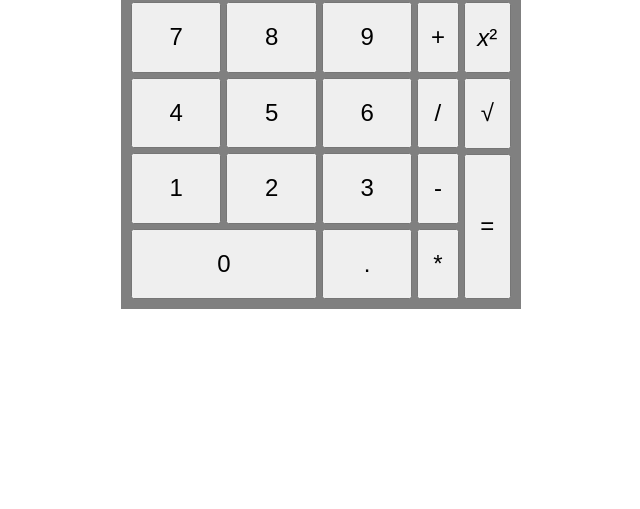
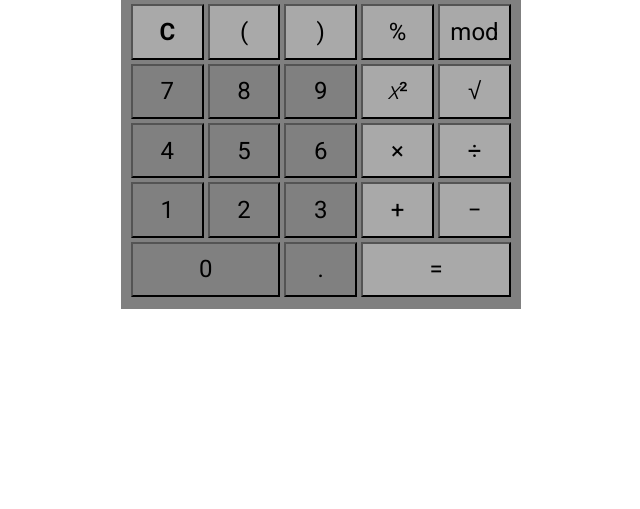
Before and after one commit to arnaudSanchez1816/odin-calculator, a plain HTML site: page index.html in a window 1280 px wide. Shown: the part 291-800 px from the top of the page, without its empty margins (319-959 px from the left). Drawn offline with Linux system fonts and the light colour scheme.

Commit message:
Set calculator grid layout

```diff
--- /dev/null
+++ b/css/grid.css
@@ -0,0 +1,49 @@
+.grid {
+    display: flex;
+    flex-flow: row wrap;
+    width: 100%;
+}
+
+.col, .col-1,
+.col-2, .col-3,
+.col-4, .col-5, .col-6 {
+    padding: 2px;
+}
+
+.col {
+    flex: 1;
+}
+
+.col-1 {
+    flex: 0 0 16.6667%;
+    max-width: 16.6667%;
+}
+
+.col-2 {
+    flex: 0 0 33.3333%;
+    max-width: 50%;
+}
+
+.col-3 {
+    flex: 0 0 50%;
+    max-width: 50%;
+}
+
+.col-4 {
+    flex: 0 0 66.6667%;
+    max-width: 66.6667%;
+}
+
+.col-5 {
+    flex: 0 0 83.3333%;
+    max-width: 83.3333%;
+}
+
+.col-6 {
+    flex: 0 0 100%;
+    max-width: 100%;
+}
+
+.w-100 {
+    min-width: 100%;
+}
--- a/css/style.css
+++ b/css/style.css
@@ -1,4 +1,5 @@
 @import url('https://fonts.googleapis.com/css2?family=Roboto:wght@300;400;700;900&display=swap');
+@import url("/css/grid.css");
 
 html {
     box-sizing: border-box;
@@ -28,8 +29,9 @@ body {
     background-color: gray;
     padding: 10px;
 
+    height: 400px;
     width: 400px;
-    height: 400px;
+    min-width: 400px;
 }
 
 .input {
@@ -39,6 +41,7 @@ body {
     padding: 0 5px 0 5px;
     display: flex;
     align-items: center;
+    justify-content: flex-end;
     > span {
         font-size: 3em;
         text-overflow: ellipsis;
@@ -49,46 +52,42 @@ body {
 }
 
 .controls {
-    display: flex;
     height: 100%;
-    gap: 5px;
 }
 
 .numpad {
-    display: flex;
-    flex-flow: row wrap;
-    justify-content: space-between;
-    gap: 5px;
-    flex: 1 1 75%;
+    flex: 1 1 60%;
+    padding: 0;
+    margin-left: -2px;
 }
 
 .operators {
-    display: flex;
-    flex-flow: column wrap;
-    flex: 1 1 25%;
-    gap: 5px;
+    flex: 1 1 40%;
+    padding: 0;
+    margin-right: -2px;
 }
 
-.control-button {
-    width: 32%;
-    flex: auto;
+.operand {
+    width: 100%;
+    height: 100%;
+    background-color: gray;
     font-size: 1.5em;
-}
-
-.control-button.large {
-    width: 66%;
+    font-family: Roboto, sans-serif;
 }
 
 .operator {
-    height: 20%;
-    flex: auto;
+    width: 100%;
+    height: 100%;
+    background-color: darkgray;
     font-size: 1.5em;
-}
-
-.operator.large{
-    height: 45%;
+    font-family: Roboto, sans-serif;
 }
 
 .italic {
     font-style: italic;
+    font-weight: 300;
 }
+
+.bold {
+    font-weight: 700;
+}
--- a/index.html
+++ b/index.html
@@ -9,30 +9,81 @@
 <body>
     <div class="calculator">
         <div class="input">
-            <span>000000000000000000000000000</span>
+            <span>0</span>
         </div>
-        <div class="controls">
-            <div class="numpad">
-                <button class="control-button">7</button>
-                <button class="control-button">8</button>
-                <button class="control-button">9</button>
-                <button class="control-button">4</button>
-                <button class="control-button">5</button>
-                <button class="control-button">6</button>
-                <button class="control-button">1</button>
-                <button class="control-button">2</button>
-                <button class="control-button">3</button>
-                <button class="control-button large">0</button>
-                <button class="control-button">.</button>
+        <div class="controls grid">
+            <div class="numpad col-4 grid">
+                <div class="col-2">
+                    <button class="operator bold">C</button>
+                </div>
+                <div class="col-2">
+                    <button class="operator">(</button>
+                </div>
+                <div class="col-2">
+                    <button class="operator">)</button>
+                </div>
+                <div class="col-2">
+                    <button class="operand">7</button>
+                </div>
+                <div class="col-2">
+                    <button class="operand">8</button>
+                </div>
+                <div class="col-2">
+                    <button class="operand">9</button>
+                </div>
+                <div class="col-2">
+                    <button class="operand">4</button>
+                </div>
+                <div class="col-2">
+                    <button class="operand">5</button>
+                </div>
+                <div class="col-2">
+                    <button class="operand">6</button>
+                </div>
+                <div class="col-2">
+                    <button class="operand">1</button>
+                </div>
+                <div class="col-2">
+                    <button class="operand">2</button>
+                </div>
+                <div class="col-2">
+                    <button class="operand">3</button>
+                </div>
+                <div class="col-4">
+                    <button class="operand">0</button>
+                </div>
+                <div class="col-2">
+                    <button class="operand">.</button>
+                </div>
             </div>
-            <div class="operators">
-                <button class="operator" type="button">+</button>
-                <button class="operator" type="button">/</button>
-                <button class="operator" type="button">-</button>
-                <button class="operator" type="button">*</button>
-                <button class="operator" type="button"><span class="italic">x</span>²</button>
-                <button class="operator" type="button">√</button>
-                <button class="operator large" type="button">=</button>
+            <div class="operators col-2 grid">
+                <div class="col-3">
+                    <button class="operator">%</button>
+                </div>
+                <div class="col-3">
+                    <button class="operator">mod</button>
+                </div>
+                <div class="col-3">
+                    <button class="operator"><span class="italic">x</span>²</button>
+                </div>
+                <div class="col-3">
+                    <button class="operator">&#8730;</button>
+                </div>
+                <div class="col-3">
+                    <button class="operator">&times;</button>
+                </div>
+                <div class="col-3">
+                    <button class="operator">&div;</button>
+                </div>
+                <div class="col-3">
+                    <button class="operator">&plus;</button>
+                </div>
+                <div class="col-3">
+                    <button class="operator">&minus;</button>
+                </div>
+                <div class="col">
+                    <button class="operator">=</button>
+                </div>
             </div>
         </div>
     </div>
```
